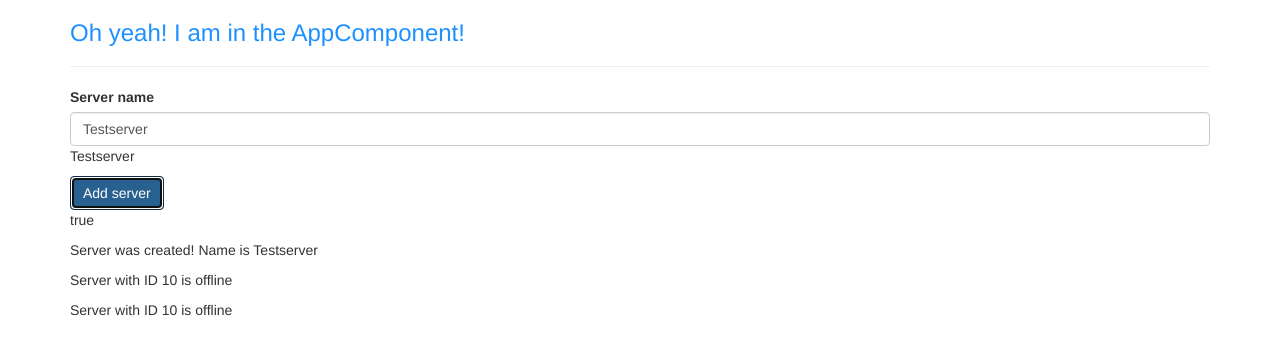
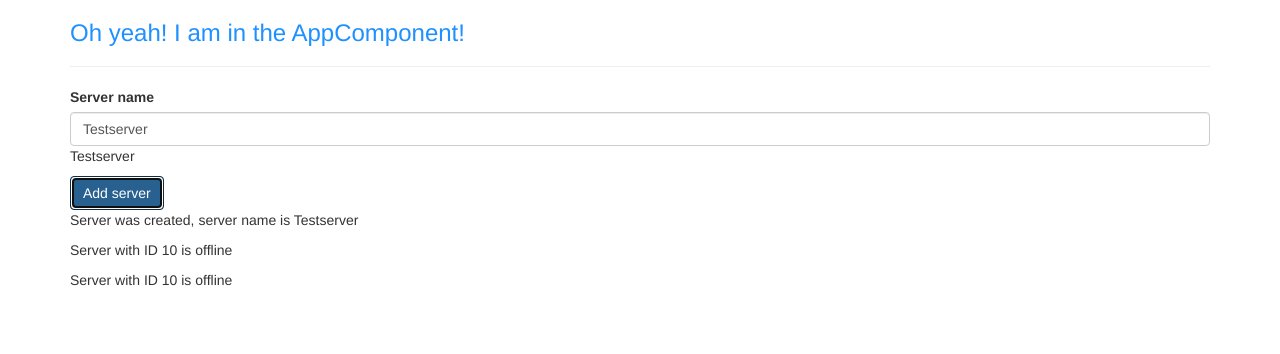
Before and after one commit to mbamburova/angular-playground, an Angular app: page / in a window 1280 px wide. Both pictures are taken after a click on the button "Add server". Shown: the top 354 px of the page. Built offline with nearby package versions, Linux system fonts and the light colour scheme.

Commit message:
directives 1

```diff
--- a/src/app/servers/servers.component.html
+++ b/src/app/servers/servers.component.html
@@ -15,9 +15,13 @@
   [disabled]="!allowNewServer"
   (click)="onCreateServer()">Add server</button>
 
-<!--property binding-->
-<p [innerText]="allowNewServer"></p>
+<!--&lt;!&ndash;property binding&ndash;&gt;-->
+<!--<p [innerText]="allowNewServer"></p>-->
+<!--<p> {{ serverCreationStatus }}</p>-->
+<p *ngIf="serverCreated; else noServer">Server was created, server name is {{ serverName }}</p>
+<ng-template #noServer>
+  <p>No server was created.</p>
+</ng-template>
 
-<p> {{ serverCreationStatus }}</p>
 <app-server></app-server>
 <app-server></app-server>
--- a/src/app/servers/servers.component.ts
+++ b/src/app/servers/servers.component.ts
@@ -9,6 +9,7 @@
   allowNewServer = false;
   serverCreationStatus = 'No server was created!';
   serverName = 'Testserver';
+  serverCreated = false;
 
   constructor() {
     setTimeout(() => {this.allowNewServer = true;
@@ -19,6 +20,7 @@
   }
 
   onCreateServer() {
+    this.serverCreated = true;
     this.serverCreationStatus = 'Server was created! Name is ' + this.serverName;
   }
 
```
